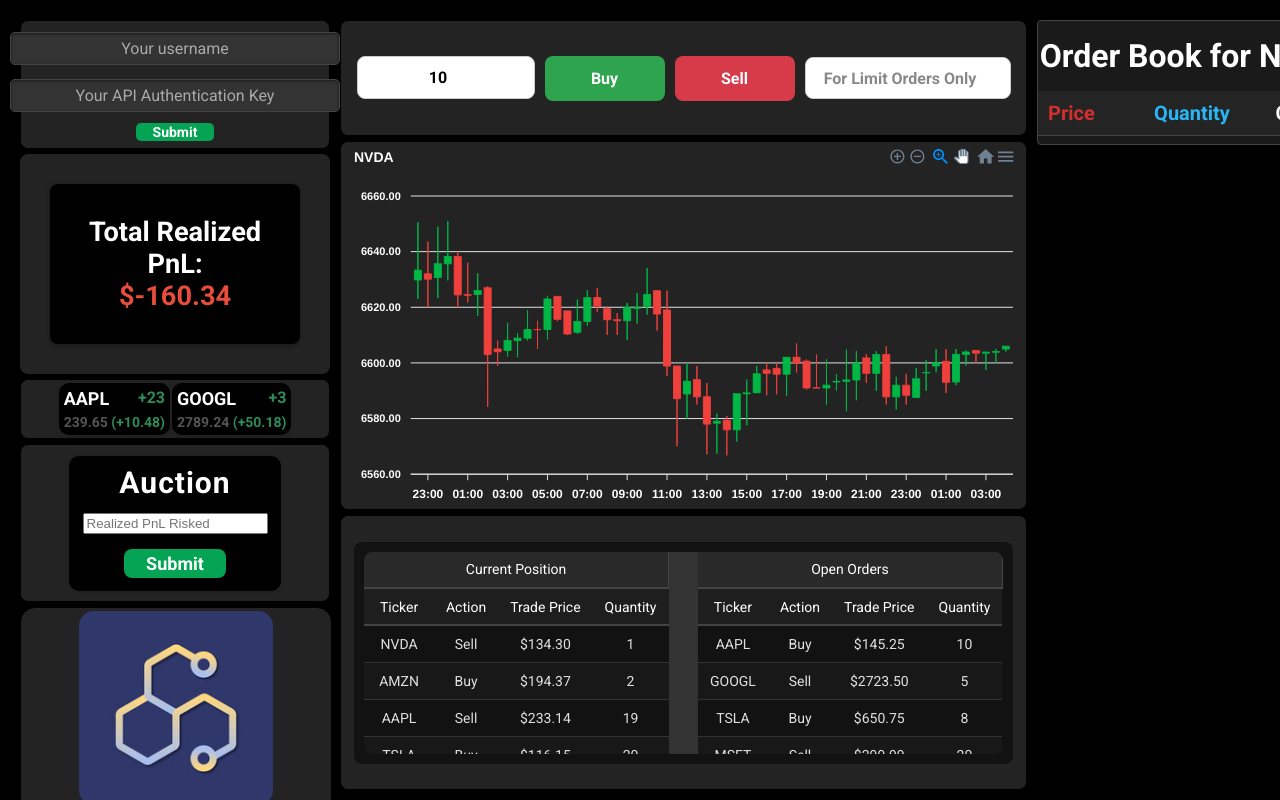
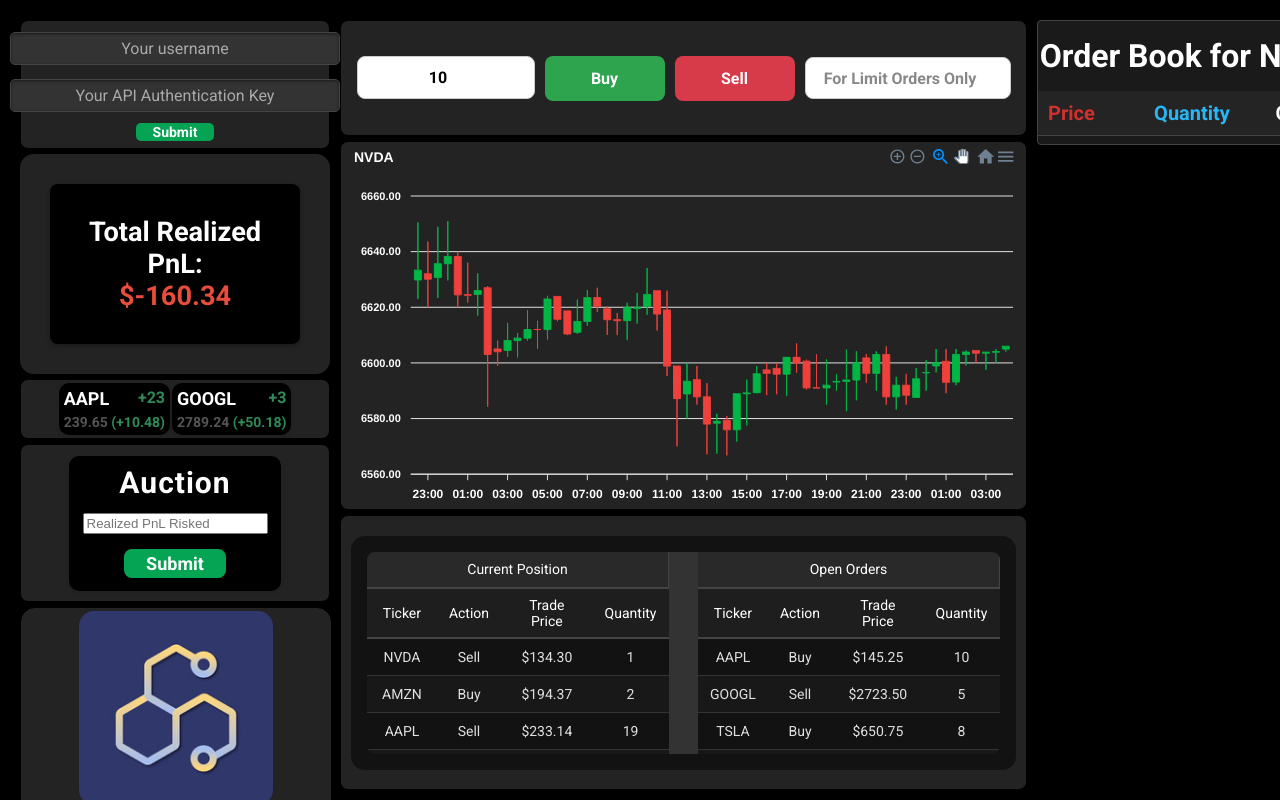
Before and after one commit to RohanPhadnis/GT-Trading-Competition, a React (Create React App) app: page / in a window 1280 px wide. Built offline with nearby package versions, Linux system fonts and the light colour scheme.

Commit message:
css styling

```diff
--- a/src/widgets/TradeTable.css
+++ b/src/widgets/TradeTable.css
@@ -11,8 +11,8 @@
   font-family: "Roboto", sans-serif;
   font-size: 14px;
 
-  border-radius: 8px;
-  padding: 10px;
+  border-radius: 14px;
+  padding: 16px;
 }
 
 .pnl-table-container {
```
